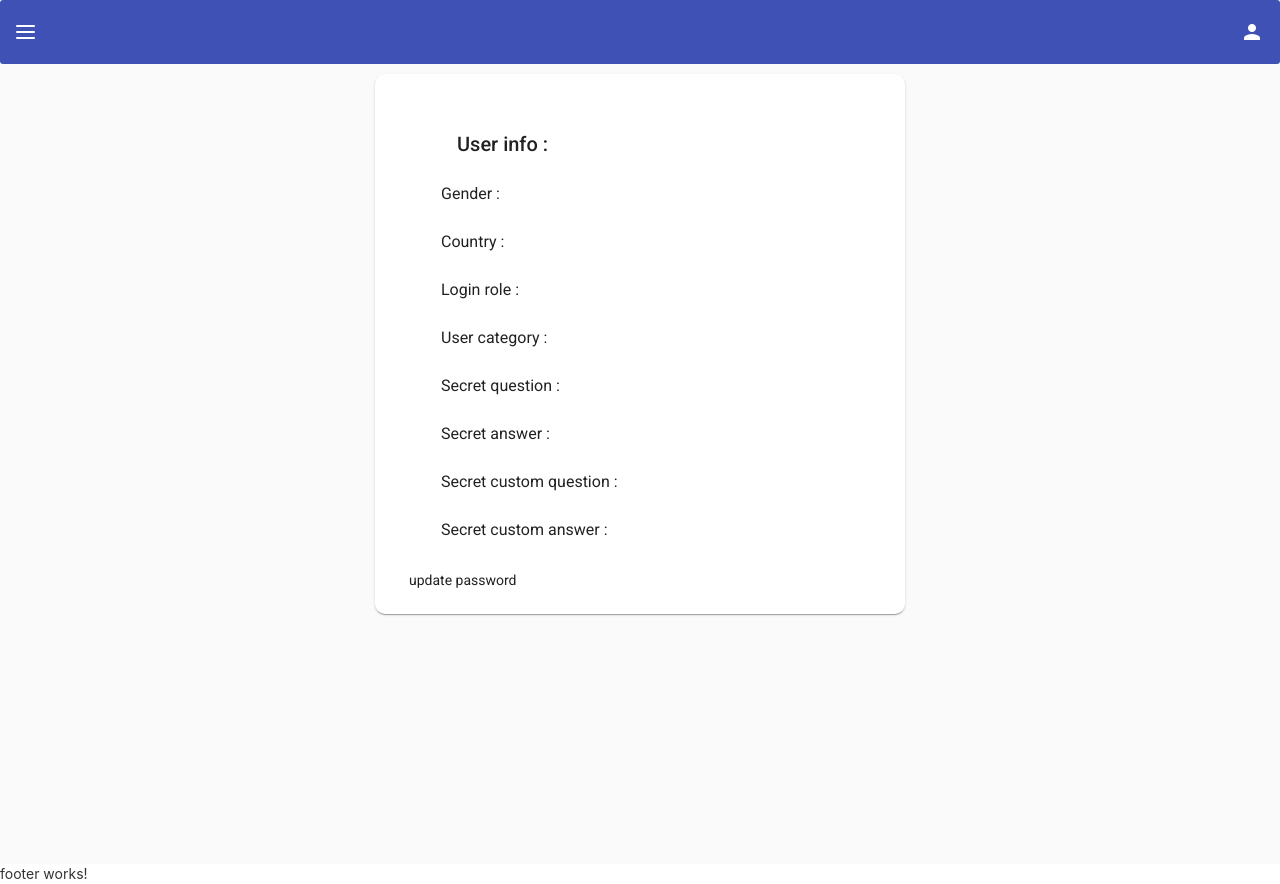
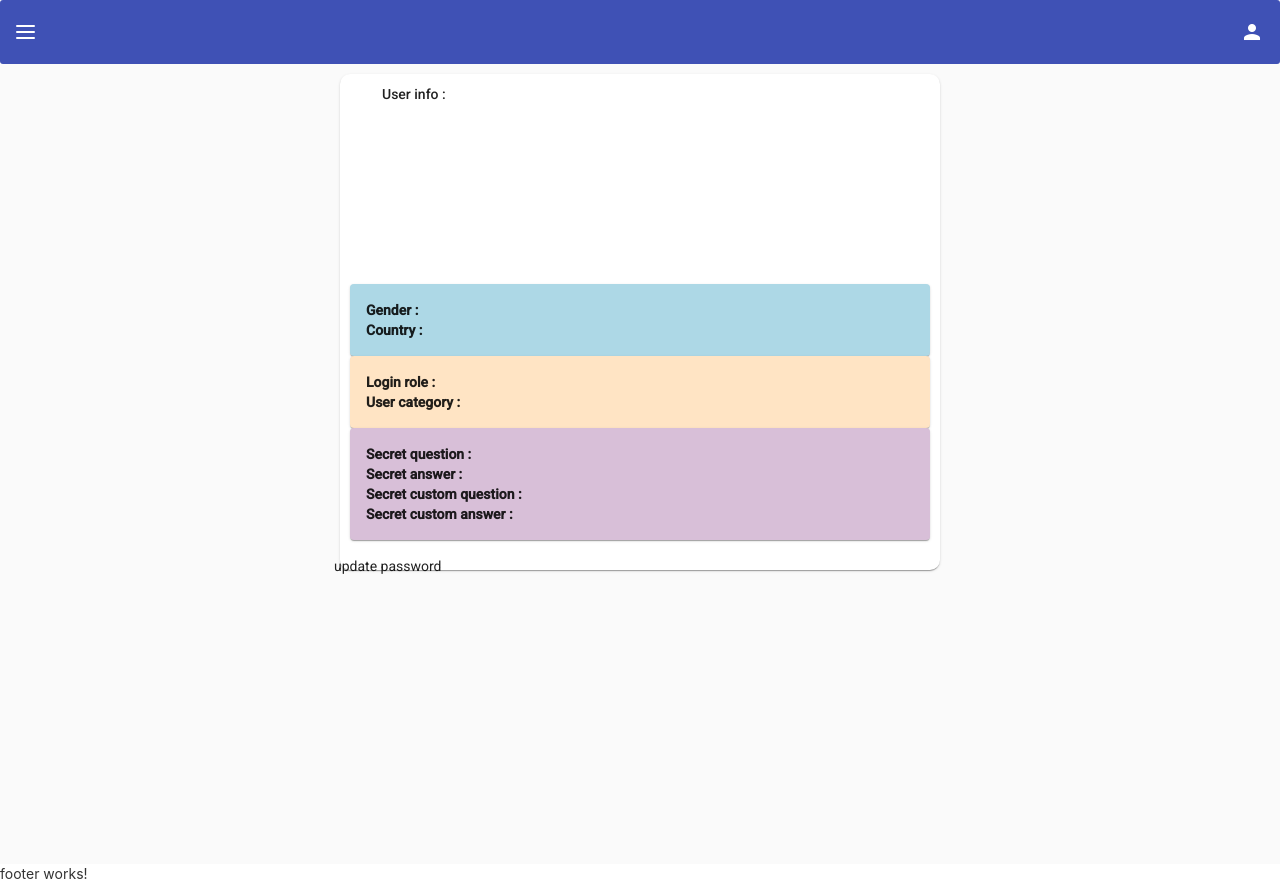
Before and after one commit to boonsuli/trailerplan-login-ng, an Angular app: page /info in a window 1280 px wide. Built offline with nearby package versions, Linux system fonts and the light colour scheme.

Commit message:
user info component

```diff
--- a/src/app/components/page/home/home.component.html
+++ b/src/app/components/page/home/home.component.html
@@ -11,9 +11,7 @@
 
     <mat-card-content>
       <mat-card style="background-color:lightblue" >
-        <div>
-          <mat-label><b>Header : algorithm (HS256) & token type (JWT)</b></mat-label>
-        </div>
+        <div><mat-label><b>Header : algorithm (HS256) & token type (JWT)</b></mat-label></div>
         <div class="breakword">{{tokenMap.get('header')}}</div>
       </mat-card>
       <mat-card style="background-color: bisque">
--- a/src/app/components/page/home/home.component.scss
+++ b/src/app/components/page/home/home.component.scss
@@ -41,5 +41,3 @@
   height: auto;
   margin: 0;
 }
-.mat-card-content {
-}
--- a/src/app/components/page/info/info.component.html
+++ b/src/app/components/page/info/info.component.html
@@ -1,23 +1,28 @@
 <div class="info-wrapper" fxLayout="column" fxLayoutAlign="center center">
   <mat-card class="box">
     <mat-card-header>
-      <mat-card-title-group>
-        <mat-card-title>User info : {{user_session.first_name}} {{user_session.last_name}}</mat-card-title>
-        <mat-card-subtitle>{{user_session.username}}</mat-card-subtitle>
-      </mat-card-title-group>
+        <mat-card-content>
+          <mat-card-title class="card-title">User info : </mat-card-title>
+          <mat-card-subtitle>{{user_session.first_name}} {{user_session.last_name}}</mat-card-subtitle>
+          <mat-card-subtitle>{{user_session.username}}</mat-card-subtitle>
+        </mat-card-content>
     </mat-card-header>
 
     <mat-card-content>
-      <mat-list>
-        <mat-list-item>Gender : {{user_session.gender}}</mat-list-item>
-        <mat-list-item>Country : {{user_session.country}}</mat-list-item>
-        <mat-list-item>Login role : {{user_session.role_type}}</mat-list-item>
-        <mat-list-item>User category : {{user_session.user_category}}</mat-list-item>
-        <mat-list-item>Secret question : {{user_session.secret_question}}</mat-list-item>
-        <mat-list-item>Secret answer : {{user_session.encoded_secret_answer}}</mat-list-item>
-        <mat-list-item>Secret custom question : {{user_session.encoded_custom_secret_question}}</mat-list-item>
-        <mat-list-item>Secret custom answer : {{user_session.encoded_custom_secret_answer}}</mat-list-item>
-      </mat-list>
+      <mat-card style="background-color:lightblue">
+        <div><mat-label><b>Gender :</b></mat-label>{{user_session.gender}}</div>
+        <div><mat-label><b>Country :</b></mat-label>{{user_session.country}}</div>
+      </mat-card>
+      <mat-card style="background-color: bisque">
+        <div><mat-label><b>Login role :</b></mat-label>{{user_session.role_type}}</div>
+        <div><mat-label><b>User category :</b></mat-label>{{user_session.user_category}}</div>
+      </mat-card>
+      <mat-card style="background-color: thistle">
+        <div><mat-label><b>Secret question :</b></mat-label>{{user_session.secret_question}}</div>
+        <div><mat-label><b>Secret answer :</b></mat-label>{{user_session.encoded_secret_answer}}</div>
+        <div><mat-label><b>Secret custom question :</b></mat-label>{{user_session.encoded_custom_secret_question}}</div>
+        <div><mat-label><b>Secret custom answer :</b></mat-label>{{user_session.encoded_custom_secret_answer}}</div>
+      </mat-card>
     </mat-card-content>
 
     <mat-card-footer>
--- a/src/app/components/page/info/info.component.scss
+++ b/src/app/components/page/info/info.component.scss
@@ -1,15 +1,43 @@
 .box {
+  width: 100%;
+  padding: 10px 10px 10px 10px;
+  background: #fff;
   position: relative;
   top: 0;
   opacity: 1;
   float: left;
-  padding: 60px 50px 40px 50px;
-  width: 100%;
-  background: #fff;
   border-radius: 10px;
   transform: scale(1);
   -webkit-transform: scale(1);
   -ms-transform: scale(1);
   z-index: 5;
-  max-width: 530px;
+  max-width: 600px;
 }
+.breakword {
+  word-break: break-all;
+}
+.alignleft {
+  float: left;
+}
+.alignright {
+  float: right;
+}
+.card-title {
+  font-size: 14px;
+}
+.mat-card-header {
+  width: 500px;
+  height: 200px;
+  padding: 0;
+  margin: 0;
+  align-items: normal;
+  justify-content: left;
+  display: -webkit-box;
+  display: -moz-box;
+  display: -ms-flexbox;
+  display: -webkit-flex;
+}
+.mat-card-header-text {
+  height: auto;
+  margin: 0;
+}
```
